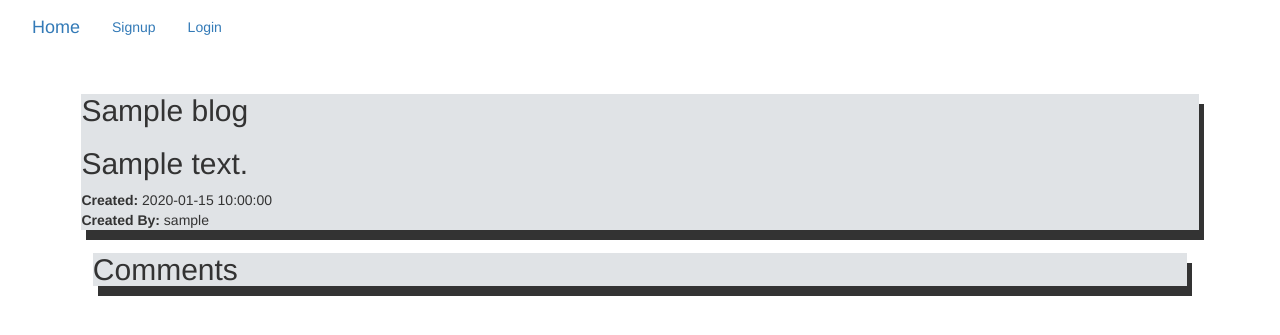
After one commit to njoroge33/blog, a Python web app: template app/templates/review.html in a window 1280 px wide. The commit adds this page. Shown: the top 335 px of the page. Run offline with Jinja, Linux system fonts and the light colour scheme; the template is opened without the code that fills it: most values are stand-ins (such as "Sample title", 1, 10 or a date in 2020); some libraries are stand-ins or nearby versions.

Commit message:
add functionality for making comments

```diff
--- a/app/main/forms.py
+++ b/app/main/forms.py
@@ -41,3 +41,7 @@ class BlogForm(FlaskForm):
     title = StringField('title', validators=[InputRequired(message="Title required")])
     description = StringField('description', validators=[InputRequired(message="Description required")])
     submit= SubmitField('Create')
+
+class CommentForm(FlaskForm):
+    description = StringField('',validators=[InputRequired(message="description required")])
+    submit=SubmitField('Comment')
--- a/app/models.py
+++ b/app/models.py
@@ -3,6 +3,7 @@ from flask_login import UserMixin
 from werkzeug.security import check_password_hash
 from . import login
 import arrow
+from sqlalchemy.orm import relationship
 
 class User(UserMixin, db.Model):
     '''User model'''
@@ -32,6 +33,7 @@ class Blog(db.Model):
 
     id = db.Column(db.Integer,primary_key = True)
     owner_id = db.Column(db.Integer, db.ForeignKey('users.id'), nullable = False)
+    user = relationship("User", backref="Blog")
     description = db.Column(db.String(), index = True)
     title = db.Column(db.String())
     date = db.Column(db.DateTime, nullable=False, default=arrow.utcnow().datetime)
@@ -60,6 +62,7 @@ class Comment(db.Model):
     id = db.Column(db.Integer,primary_key=True)
     blog_id = db.Column(db.Integer, db.ForeignKey('blogs.id'), nullable=False)
     user_id = db.Column(db.Integer, db.ForeignKey('users.id'), nullable= False)
+    user = relationship('User', backref='Comment')
     description = db.Column(db.Text)
     def __repr__(self):
         return f"Comment : id: {self.id} comment: {self.description}"
--- /dev/null
+++ b/app/templates/review.html
@@ -0,0 +1,39 @@
+{%extends 'base.html'%}
+{% import 'bootstrap/wtf.html' as wtf %}
+
+{%block content%}
+
+<body class="container-fluid bg-secondary">
+    <div class="container">
+        <div class="card" style="background:rgb(224, 227, 230);box-shadow: 5px 10px;margin:1%;">
+            <div class="card-header">
+                <h2>{{blog.title}}</h2>
+            </div>
+
+            <div class="card-body">
+                <h2>{{blog.description}}</h2>
+            </div>
+
+            <div class="card-footer">
+                <div><strong>Created: </strong>{{blog.date}}</div>
+                <div><strong>Created By: </strong>{{blog.user.username}}</div>
+            </div>
+        </div>
+        <div class="card" style="background:rgb(224, 227, 230);box-shadow: 5px 10px;margin:2%;">
+                <div class="card-header">
+                    <h2>Comments</h2>
+                </div>
+
+                <div class="card-body">
+                        {%if current_user.is_authenticated%}
+                        <div>
+                            {{wtf.quick_form(form)}}
+
+                            {{form.csrf_token}}
+                        </div>
+                        {%endif%}
+                </div>
+            </div>
+    </div>
+</body>
+{%endblock%}
```
Also changed, not shown: app/main/views.py (+15 -0 lines), app/templates/index.html (+5 -2 lines), requirements.txt (added, +29 -0 lines).
